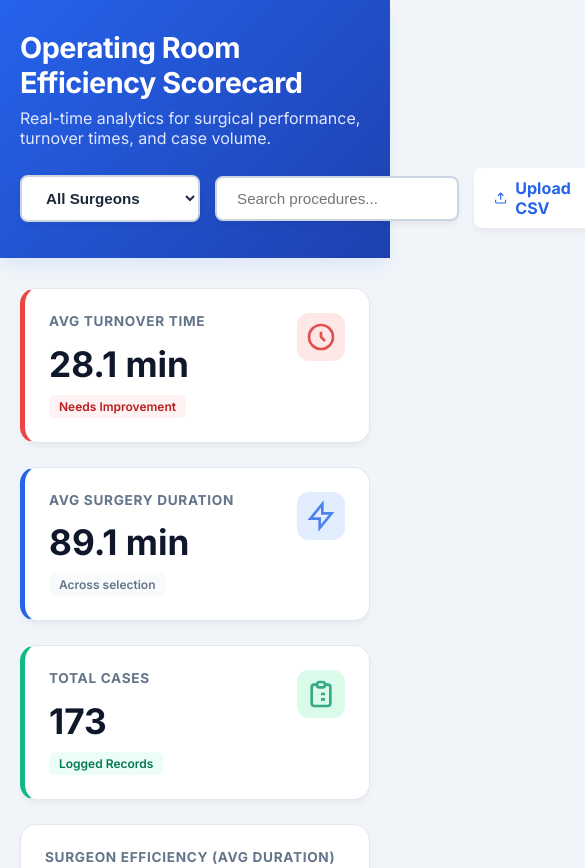
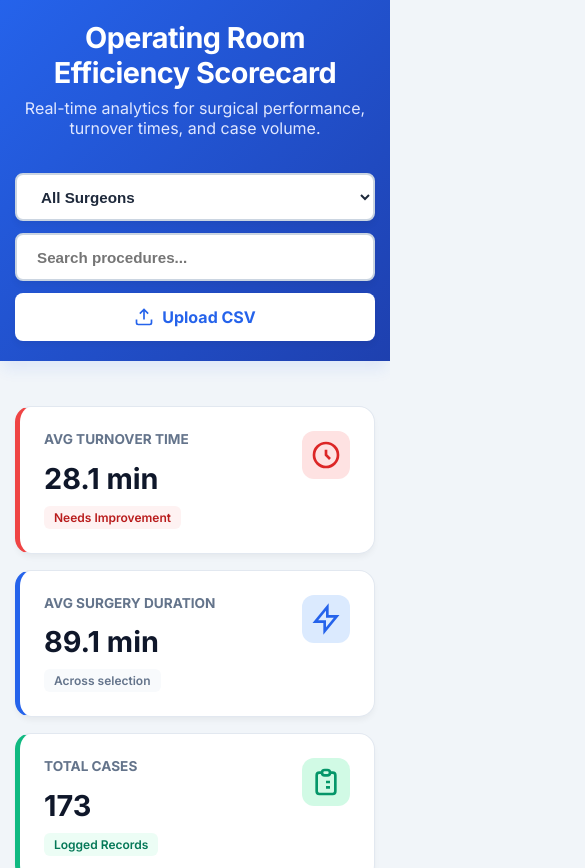
Before and after one commit to jy-crnz/Surgery-Operation-Dashoard, a plain HTML site: page index.html in a window 390 px wide. Shown: the top 868 px of the page, 585 px wide, since content can reach past the window. Drawn offline with nearby package versions, Linux system fonts and the light colour scheme.

Commit message:
Final mobile responsive fix

```diff
--- a/style.css
+++ b/style.css
@@ -1,3 +1,6 @@
+/* =========================================
+   1. GLOBAL RESET & VARIABLES
+   ========================================= */
 :root {
     --primary: #2563eb;
     --primary-dark: #1e40af;
@@ -6,8 +9,13 @@
     --danger: #ef4444;
     --background: #f1f5f9;
     --card-bg: #ffffff;
-    --text-main: #0f172a;     /* Darker text for better contrast */
+    --text-main: #0f172a;
     --border: #e2e8f0;
+}
+
+/* CRITICAL FIX: Ensures padding doesn't break element widths */
+* {
+    box-sizing: border-box;
 }
 
 body {
@@ -16,34 +24,52 @@ body {
     color: var(--text-main);
     margin: 0;
     padding: 0;
+    overflow-x: hidden; /* Prevents side-scrolling on the body */
 }
 
-/* HERO SECTION */
+/* =========================================
+   2. HERO SECTION (Responsive Header)
+   ========================================= */
 .hero-section {
     background: linear-gradient(135deg, var(--primary) 0%, var(--primary-dark) 100%);
     color: white;
     padding: 30px 20px;
     margin-bottom: 30px;
-    box-shadow: 0 10px 15px -3px rgba(37, 99, 235, 0.1); /* Soft Blue Shadow */
+    width: 100%;             /* Force full width */
+    display: flex;
+    justify-content: center; /* Centers the content wrapper */
+    box-shadow: 0 10px 15px -3px rgba(37, 99, 235, 0.1);
 }
 
 .hero-content {
-    max-width: 1200px;
-    margin: 0 auto;
+    width: 100%;
+    max-width: 1200px;       /* Max width for large screens */
     display: flex;
     justify-content: space-between;
     align-items: center;
-    flex-wrap: wrap;
+    flex-wrap: wrap;         /* Allows items to wrap on smaller screens */
     gap: 20px;
 }
+
+.hero-content div:first-child {
+    flex: 1;                 /* Allows Title to take available space */
+    min-width: 280px;        /* Prevents title from getting crushed */
+}
+
 .hero-content h1 { margin: 0 0 8px 0; font-size: 1.8rem; letter-spacing: -0.5px; }
 .hero-content p { margin: 0; color: #e0e7ff; font-size: 1rem; }
 
-/* Controls */
-.controls-container { display: flex; gap: 15px; align-items: center; }
+/* CONTROLS (Inputs Container) */
+.controls-container {
+    display: flex;
+    gap: 15px;
+    align-items: center;
+    flex-wrap: wrap;         /* Allows buttons to stack if needed */
+}
 
-/* Filter Dropdown */
-.filter-dropdown {
+/* INPUTS & BUTTONS */
+.filter-dropdown,
+.search-box {
     padding: 12px 20px;
     border-radius: 8px;
     border: 2px solid #cbd5e1;
@@ -51,76 +77,66 @@ body {
     color: #1e293b;
     font-size: 0.95rem;
     font-weight: 600;
+    min-width: 200px;
+    height: 48px;            /* Fixed height for alignment */
+    outline: none;
+    box-shadow: 0 4px 6px rgba(0,0,0,0.05);
+}
+
+.upload-wrapper {
+    display: flex;
+}
+
+.upload-btn {
+    background: white;
+    color: var(--primary);
+    padding: 0 20px;
+    height: 48px;            /* Match height of inputs */
+    border-radius: 8px;
+    font-weight: 700;
     cursor: pointer;
-    min-width: 180px;
-    outline: none;
+    display: flex;
+    align-items: center;
+    justify-content: center;
+    white-space: nowrap;
     box-shadow: 0 4px 6px rgba(0,0,0,0.05);
     transition: all 0.2s;
 }
-.filter-dropdown:hover { border-color: var(--primary); box-shadow: 0 4px 6px rgba(37, 99, 235, 0.2); }
 
-/* Upload Button */
-.upload-btn {
-    background: white;
-    color: var(--primary);
-    padding: 10px 20px;
-    border-radius: 8px;
-    font-weight: 700;
-    cursor: pointer;
-    transition: all 0.2s;
-    display: inline-flex;
-    align-items: center;
-    box-shadow: 0 4px 6px rgba(0,0,0,0.05);
-}
-.upload-btn:hover { background: #f8fafc; transform: translateY(-2px); box-shadow: 0 10px 15px -3px rgba(0, 0, 0, 0.1); }
+.upload-btn:hover { background: #f8fafc; transform: translateY(-2px); }
 #csv-upload { display: none; }
 
-/* GRID LAYOUT */
+/* =========================================
+   3. MAIN DASHBOARD GRID
+   ========================================= */
 .container {
     max-width: 1200px;
     margin: 0 auto;
     padding: 0 20px 40px 20px;
     display: grid;
     gap: 24px;
-    grid-template-areas: "stat1 stat2 stat3" "chart1 chart1 chart2" "table table table";
+    /* DESKTOP LAYOUT (Default: 3 Columns) */
+    grid-template-areas:
+        "stat1 stat2 stat3"
+        "chart1 chart1 chart2"
+        "table table table";
     grid-template-columns: 1fr 1fr 1fr;
 }
-@media (max-width: 900px) {
-    .container {
-        grid-template-areas: "stat1" "stat2" "stat3" "chart1" "chart2" "table";
-        grid-template-columns: 1fr;
-    }
-}
 
-/* SEARCH BOX STYLE */
-.search-box {
-    padding: 12px 20px;
-    border-radius: 8px;
-    border: 2px solid #cbd5e1;
-    font-size: 0.95rem;
-    outline: none;
-    min-width: 200px;
-    box-shadow: 0 4px 6px rgba(0,0,0,0.05);
-}
-.search-box:focus {
-    border-color: #2563eb; /* Blue border when typing */
-}
-
-/* CARDS WITH ICONS */
+/* =========================================
+   4. CARDS & CHARTS
+   ========================================= */
 .card {
     background: var(--card-bg);
-    border-radius: 16px; /* Softer rounded corners */
+    border-radius: 16px;
     padding: 24px;
     box-shadow: 0 4px 6px -1px rgba(0, 0, 0, 0.05);
     border: 1px solid var(--border);
-    transition: transform 0.2s ease-in-out;
 }
-.card:hover { transform: translateY(-2px); box-shadow: 0 10px 15px -3px rgba(0, 0, 0, 0.1); }
 
-/* Specific Stat Card Layout */
 .stat-card {
     display: flex;
-    justify-content: space-between; /* Pushes text left, icon right */
+    justify-content: space-between;
     align-items: flex-start;
 }
 .stat-card:nth-of-type(1) { grid-area: stat1; border-left: 5px solid var(--danger); }
@@ -135,47 +151,115 @@ body {
     display: flex;
     align-items: center;
     justify-content: center;
-    opacity: 0.8;
+    flex-shrink: 0;
 }
 .red-icon { background: #fee2e2; color: #dc2626; }
 .blue-icon { background: #dbeafe; color: #2563eb; }
 .green-icon { background: #d1fae5; color: #059669; }
 
 /* Typography */
-h2, h3 { margin-top: 0; font-size: 0.85rem; color: var(--secondary); text-transform: uppercase; font-weight: 700; letter-spacing: 0.05em; }
-.big-number { font-size: 2.2rem; font-weight: 700; color: var(--text-main); margin: 5px 0 10px 0; }
+h2, h3 { margin-top: 0; font-size: 0.85rem; color: var(--secondary); text-transform: uppercase; font-weight: 700; }
+.big-number { font-size: 2.2rem; font-weight: 700; color: var(--text-main); margin: 5px 0 10px 0; word-break: break-all; }
 
-.status-badge {
-    display: inline-block; padding: 4px 10px; border-radius: 6px; font-size: 0.75rem; font-weight: 600;
-}
+.status-badge { display: inline-block; padding: 4px 10px; border-radius: 6px; font-size: 0.75rem; font-weight: 600; }
 .green { background: #ecfdf5; color: #047857; }
 .red { background: #fef2f2; color: #b91c1c; }
 .blue { background: #eff6ff; color: #1d4ed8; }
 .gray { background: #f8fafc; color: #64748b; }
 
-/* Charts */
 .chart-section { grid-area: chart1; }
 .chart-donut { grid-area: chart2; }
 .chart-container { position: relative; height: 300px; width: 100%; }
 
-/* TABLE DESIGN */
-.data-section { grid-area: table; padding: 0; overflow: hidden; } /* Remove padding for flush table */
-.data-section h2 { padding: 24px 24px 0 24px; } /* Add header padding back */
+/* =========================================
+   5. DATA TABLE
+   ========================================= */
+.data-section { grid-area: table; padding: 0; overflow: hidden; }
+.data-section h2 { padding: 24px 24px 0 24px; }
 
-.table-wrapper { overflow-x: auto; width: 100%; margin-top: 20px; }
+/* TABLE SCROLL WRAPPER (Critical for Mobile) */
+.table-wrapper {
+    overflow-x: auto;
+    width: 100%;
+    margin-top: 20px;
+    -webkit-overflow-scrolling: touch;
+}
 
 table { width: 100%; border-collapse: collapse; min-width: 600px; }
+th { background: #f8fafc; color: var(--secondary); font-weight: 600; padding: 16px 24px; text-align: left; border-bottom: 1px solid var(--border); cursor: pointer; }
+th:hover { background: #e2e8f0; color: var(--text-main); }
+td { padding: 16px 24px; border-bottom: 1px solid var(--border); font-size: 0.95rem; }
+tbody tr:nth-child(even) { background-color: #f8fafc; }
+.high-alert { color: #dc2626; font-weight: 700; }
 
-th {
-    background: #f8fafc; color: var(--secondary); font-weight: 600; font-size: 0.85rem; text-transform: uppercase; letter-spacing: 0.05em;
-    padding: 16px 24px; text-align: left; border-bottom: 1px solid var(--border); cursor: pointer; transition: background 0.2s;
+/* =========================================
+   6. RESPONSIVE MEDIA QUERIES
+   ========================================= */
+
+/* TABLET VIEW (900px and below) */
+@media (max-width: 900px) {
+    .container {
+        /* Switch to 2 Columns */
+        grid-template-areas:
+            "stat1 stat2"
+            "stat3 stat3"
+            "chart1 chart1"
+            "chart2 chart2"
+            "table table";
+        grid-template-columns: 1fr 1fr;
+    }
 }
-th:hover { background: #e2e8f0; color: var(--text-main); }
 
-td { padding: 16px 24px; border-bottom: 1px solid var(--border); font-size: 0.95rem; color: var(--text-main); }
+/* MOBILE VIEW (768px and below) */
+@media (max-width: 768px) {
 
-/* Zebra Striping & Hover */
-tbody tr:nth-child(even) { background-color: #f8fafc; }
-tbody tr:hover { background-color: #f1f5f9; transition: background-color 0.1s; }
+    /* 1. RESET HERO LAYOUT */
+    .hero-section { padding: 20px 15px; }
 
-.high-alert { color: #dc2626; font-weight: 700; background: transparent; padding: 16px 24px; }
+    .hero-content {
+        flex-direction: column; /* Stack Title on top */
+        align-items: stretch;   /* Stretch all children to full width */
+        text-align: center;
+    }
+
+    .hero-content div:first-child {
+        margin-bottom: 15px;    /* Space below title */
+    }
+
+    /* 2. STACK CONTROLS */
+    .controls-container {
+        flex-direction: column;
+        width: 100%;
+        gap: 12px;
+    }
+
+    /* 3. FORCE FULL WIDTH INPUTS */
+    .filter-dropdown,
+    .search-box,
+    .upload-wrapper,
+    .upload-btn {
+        width: 100% !important; /* Force stretch */
+        max-width: 100%;
+        min-width: 0;
+        margin: 0;
+    }
+
+    /* 4. SINGLE COLUMN GRID */
+    .container {
+        grid-template-areas:
+            "stat1" "stat2" "stat3"
+            "chart1" "chart2"
+            "table";
+        grid-template-columns: 1fr;
+        padding: 15px;
+        gap: 16px;
+    }
+
+    /* Adjust sizing */
+    .big-number { font-size: 1.8rem; }
+    .chart-container { height: 250px; }
+
+    /* Ensure table fits */
+    .data-section { border-radius: 0; margin: 0 -15px; width: calc(100% + 30px); }
+    th, td { padding: 12px 15px; }
+}
```
